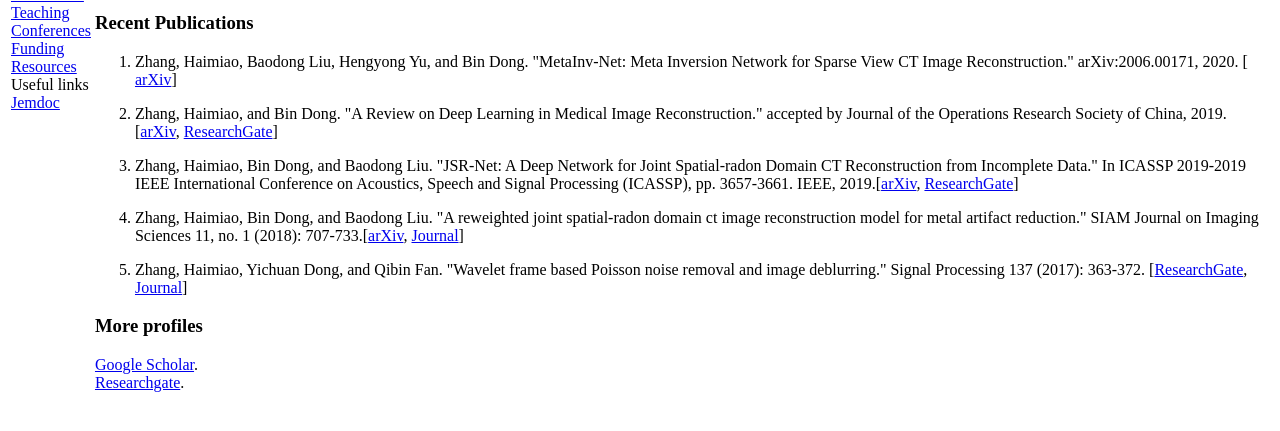
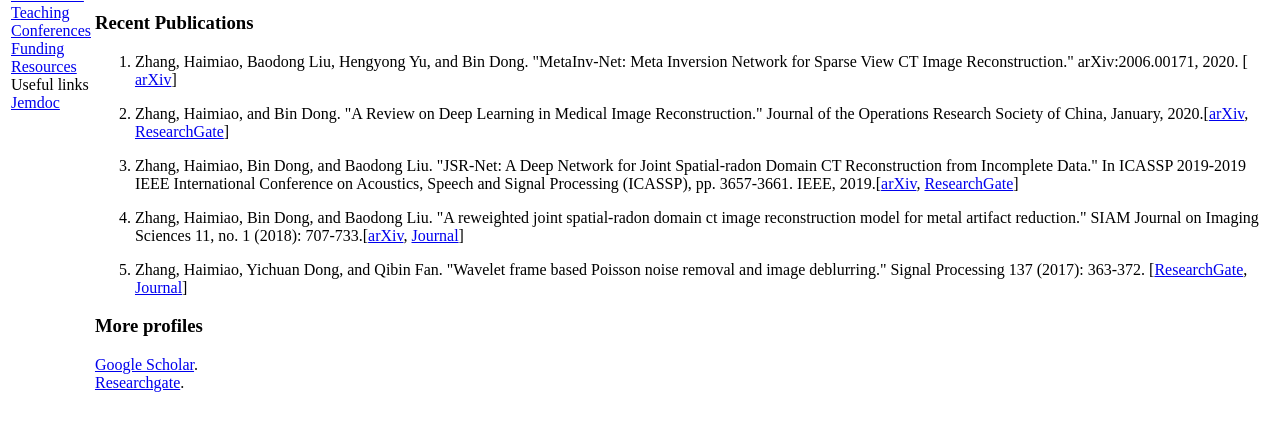
Before and after one commit to hmpku/HMpkuHomepage, a plain HTML site: page publications.html in a window 1280 px wide. Shown: the part 79-510 px from the top of the page. Drawn offline with Linux system fonts and the light colour scheme.

Commit message:
update pub

```diff
--- a/publications.html
+++ b/publications.html
@@ -42,7 +42,7 @@
 
 </p>
 </li>
-<li><p>Zhang, Haimiao, and Bin Dong. "A Review on Deep Learning in Medical Image Reconstruction." accepted by Journal of the Operations Research Society of China, 2019.[<a href="https://arXiv:1906.10643" target=&ldquo;blank&rdquo;>arXiv</a>, <a href="https://www.researchgate.net/publication/334028167_A_Review_on_Deep_Learning_in_Medical_Image_Reconstruction" target=&ldquo;blank&rdquo;>ResearchGate</a>]
+<li><p>Zhang, Haimiao, and Bin Dong. "A Review on Deep Learning in Medical Image Reconstruction." Journal of the Operations Research Society of China, January, 2020.[<a href="https://arXiv:1906.10643" target=&ldquo;blank&rdquo;>arXiv</a>, <a href="https://www.researchgate.net/publication/334028167_A_Review_on_Deep_Learning_in_Medical_Image_Reconstruction" target=&ldquo;blank&rdquo;>ResearchGate</a>]
 </p>
 </li>
 <li><p>Zhang, Haimiao, Bin Dong, and Baodong Liu. "JSR-Net: A Deep Network for Joint Spatial-radon Domain CT Reconstruction from Incomplete Data." In ICASSP 2019-2019 IEEE International Conference on Acoustics, Speech and Signal Processing (ICASSP), pp. 3657-3661. IEEE, 2019.[<a href="https://arxiv.org/abs/1812.00510" target=&ldquo;blank&rdquo;>arXiv</a>, <a href="https://www.researchgate.net/publication/331977827_JSR-Net_A_Deep_Network_for_Joint_Spatial-radon_Domain_CT_Reconstruction_from_Incomplete_Data" target=&ldquo;blank&rdquo;>ResearchGate</a>]
```
Also changed, not shown: index.html (+1 -1 lines).
